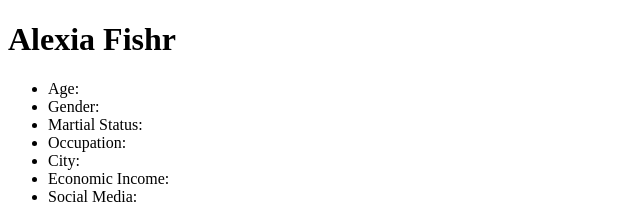
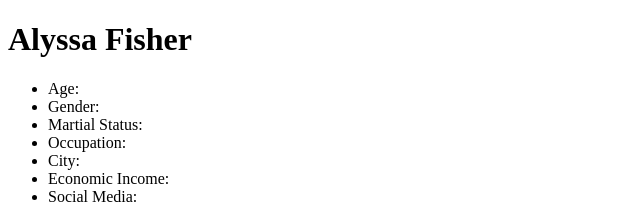
Before and after one commit to lambert-chan/lab04_repo, a plain HTML site: page personaTwo.html in a window 1280 px wide. Shown: the top 223 px of the page, 0-640 px from the left. Drawn offline with Linux system fonts and the light colour scheme.

Commit message:
added persona two's name, Alyssa Fisher

```diff
--- a/personaTwo.html
+++ b/personaTwo.html
@@ -2,10 +2,10 @@
 <html lang="en" dir="ltr">
   <head>
     <meta charset="utf-8">
-    <title>Alexia Fish</title>
+    <title>Alyssa Fisher</title>
   </head>
   <body>
-    <h1>Alexia Fishr</h1>
+    <h1>Alyssa Fisher</h1>
     <div>
       <ul>
         <li> Age: </li>
```
